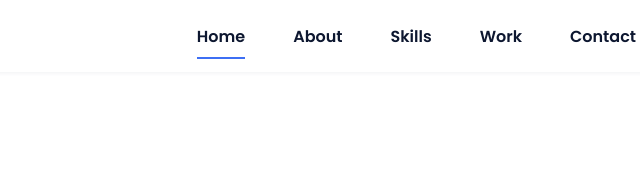
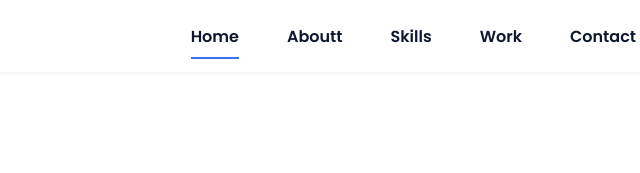
Before and after one commit to Sakthi-zara/personal, a plain HTML site: page index.html in a window 1280 px wide. Shown: the top 173 px of the page, 516-1156 px from the left. Drawn offline with nearby package versions, Linux system fonts and the light colour scheme.

Commit message:
index.html

```diff
--- a/index.html
+++ b/index.html
@@ -22,7 +22,7 @@
                 <div class="nav__menu" id="nav-menu">
                     <ul class="nav__list">
                         <li class="nav__item"><a href="#home" class="nav__link active-link">Home</a></li>
-                        <li class="nav__item"><a href="#about" class="nav__link">About</a></li>
+                        <li class="nav__item"><a href="#about" class="nav__link">Aboutt</a></li>
                         <li class="nav__item"><a href="#skills" class="nav__link">Skills</a></li>
                         <li class="nav__item"><a href="#work" class="nav__link">Work</a></li>
                         <li class="nav__item"><a href="#contact" class="nav__link">Contact</a></li>
```
